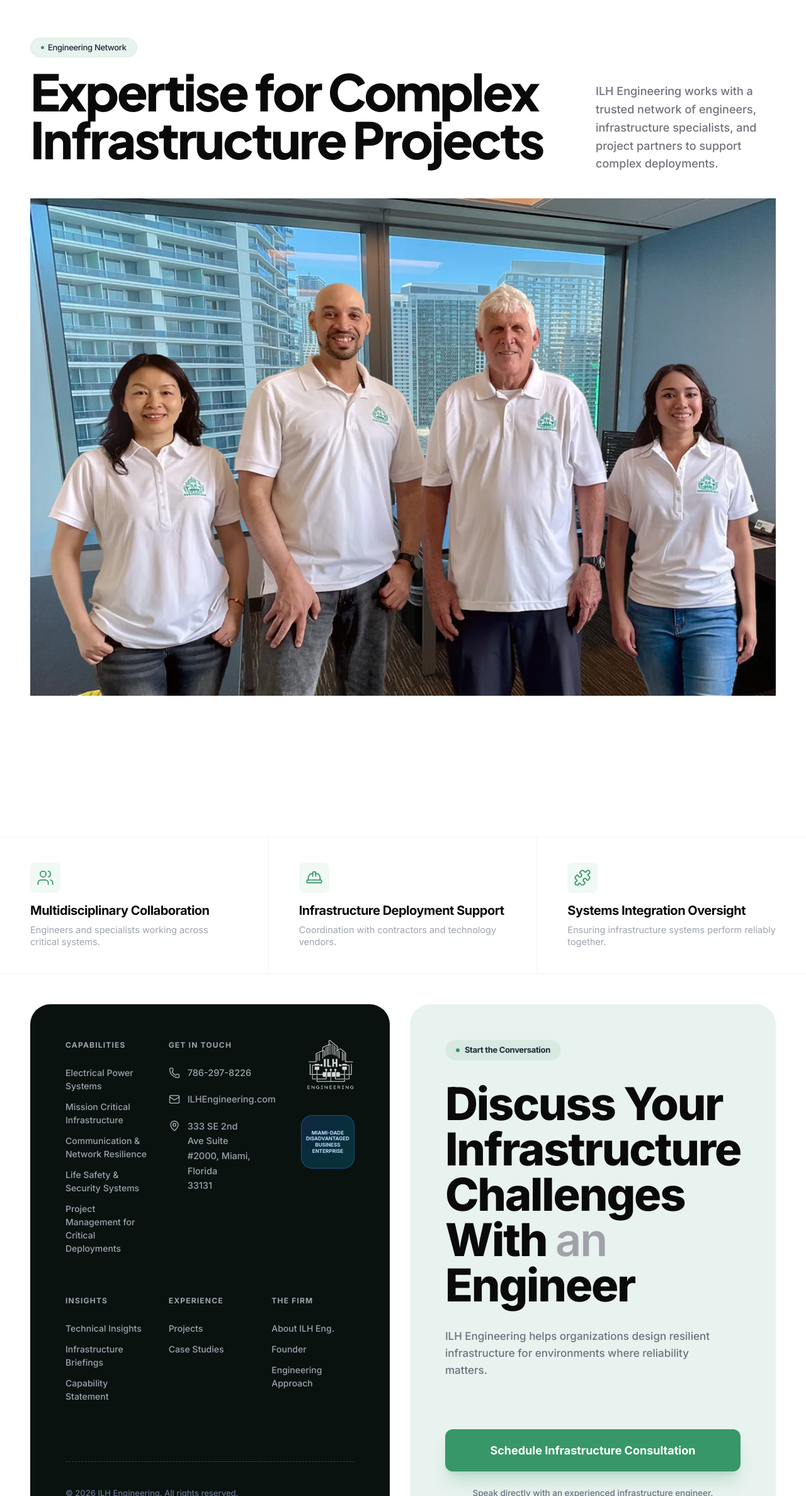
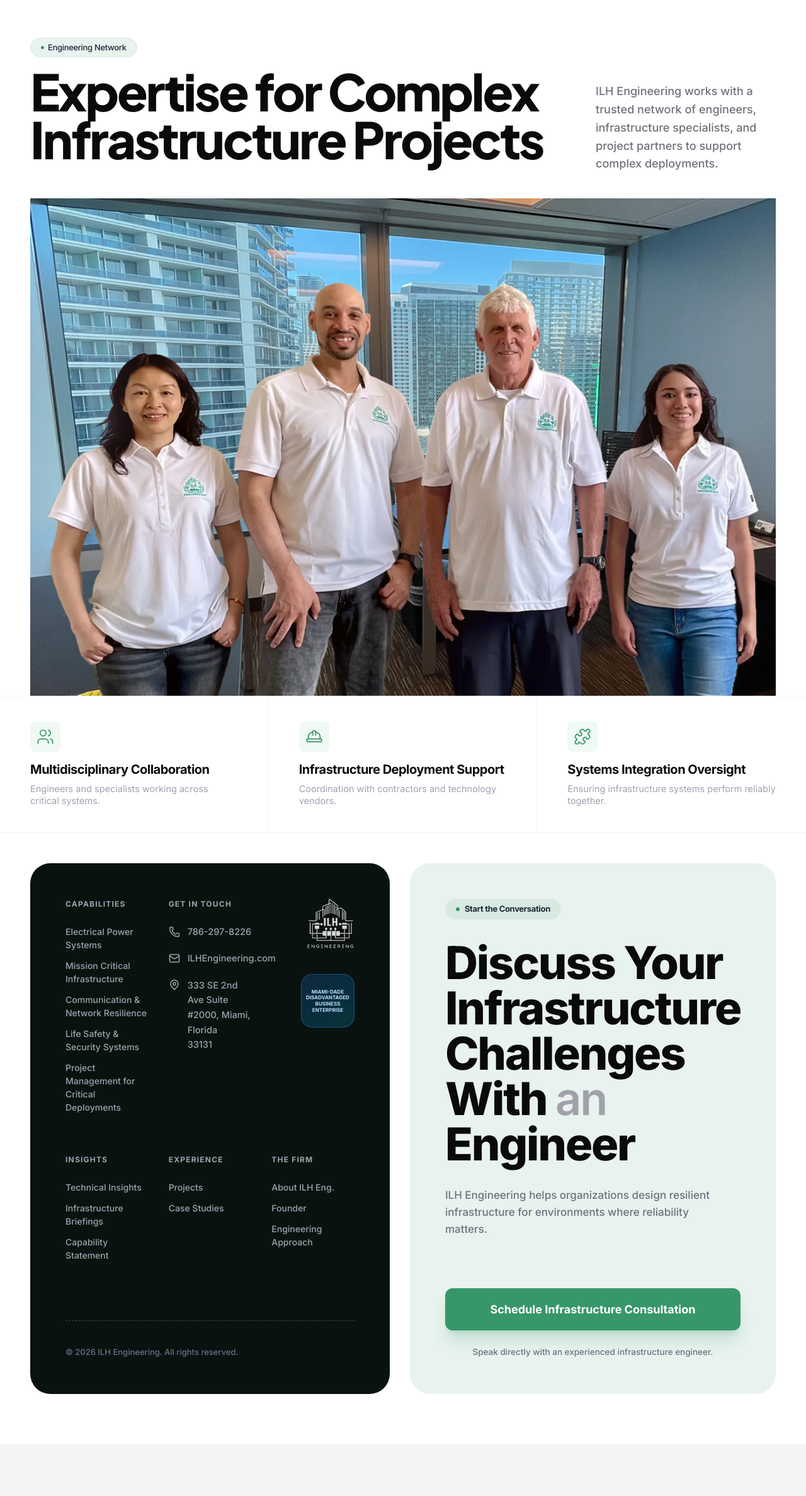
Before and after one commit to Yug210705/ILH_Engineering, a React (Vite) app: page / in a window 1280 px wide. Shown: the part 8370-10746 px from the top of the page at 63% size. After the commit the page ends 10664 px from the top, so only its background shows below. Built offline with nearby package versions, Linux system fonts and the light colour scheme.

Commit message:
Eliminated vertical gap between Engineering Network and Footer

```diff
--- a/src/components/EngineeringNetwork.jsx
+++ b/src/components/EngineeringNetwork.jsx
@@ -3,7 +3,7 @@ import groupPhoto from '../assets/groupphoto.png';
 
 export default function EngineeringNetwork() {
   return (
-    <section className="w-full relative overflow-hidden bg-white py-24 lg:py-32">
+    <section className="w-full relative overflow-hidden bg-white pt-24 lg:pt-32 pb-0">
       <div className="w-full max-w-[1600px] mx-auto px-6 lg:px-12">
         <motion.div
           initial={{ opacity: 0, y: 30 }}
--- a/src/components/Footer.jsx
+++ b/src/components/Footer.jsx
@@ -21,7 +21,7 @@ export default function Footer() {
   ];
 
   return (
-    <footer className="w-full bg-white pt-24">
+    <footer className="w-full bg-white pt-0">
       {/* Top Features Row */}
       <div className="w-full border-y border-gray-100 mb-12">
         <div className="max-w-[1600px] mx-auto grid grid-cols-1 md:grid-cols-3 divide-y md:divide-y-0 md:divide-x divide-gray-100">
```
